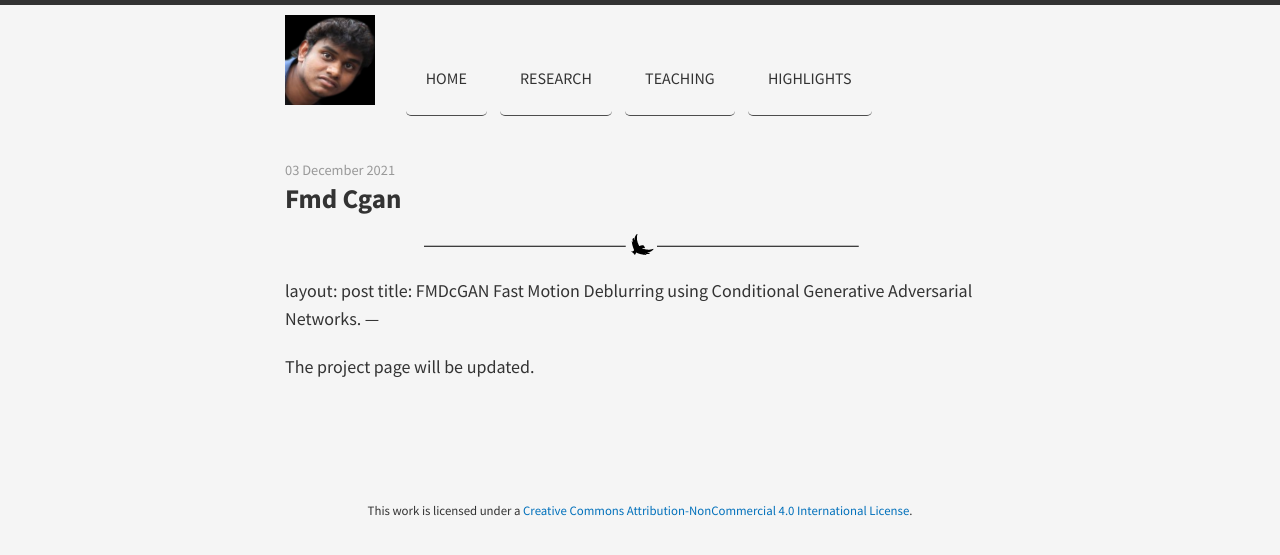
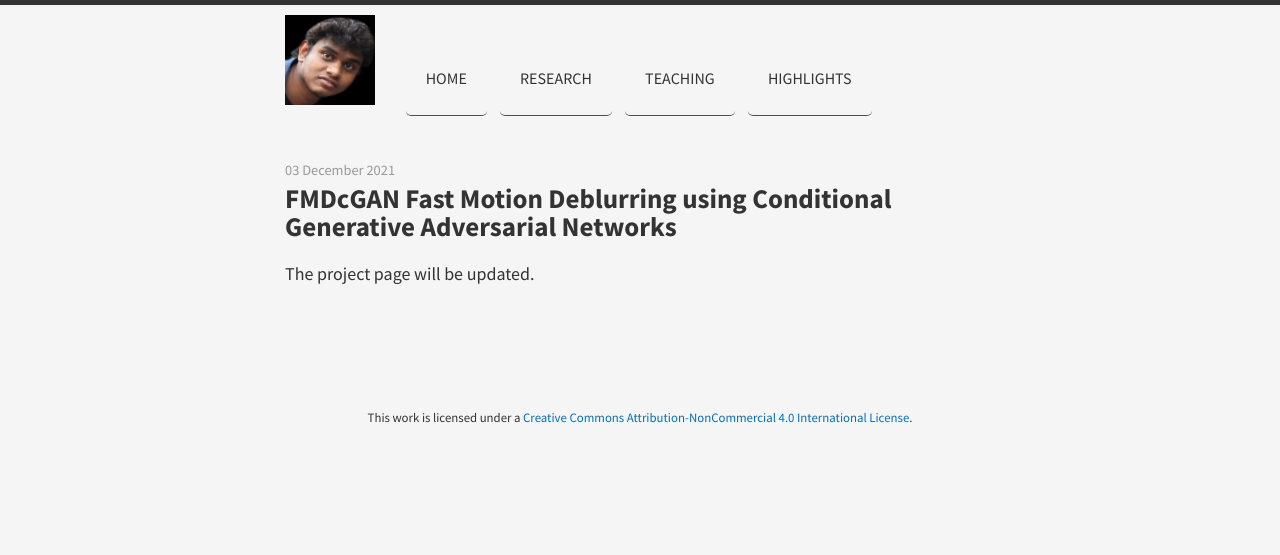
Before and after one commit to indramastan/indradeepmastan, a Jekyll site: the page built from _posts/2021-12-03-FMD-cGAN.md, in a window 1280 px wide. Shown: the top 555 px of the page. Built offline with Jekyll 4.4.1, drawn with Linux system fonts in a browser that asks for light colours; nearby versions of some CDN libraries; our own code applies the rules of GitHub Pages for plain Markdown files.

Commit message:
Update 2021-12-03-FMD-cGAN.md

```diff
--- a/_posts/2021-12-03-FMD-cGAN.md
+++ b/_posts/2021-12-03-FMD-cGAN.md
@@ -1,9 +1,6 @@
-
-
 ---
 layout: post
-title: FMDcGAN Fast Motion Deblurring using Conditional Generative Adversarial Networks.
+title: FMDcGAN Fast Motion Deblurring using Conditional Generative Adversarial Networks
 ---
 
-
 The project page will be updated.
```
